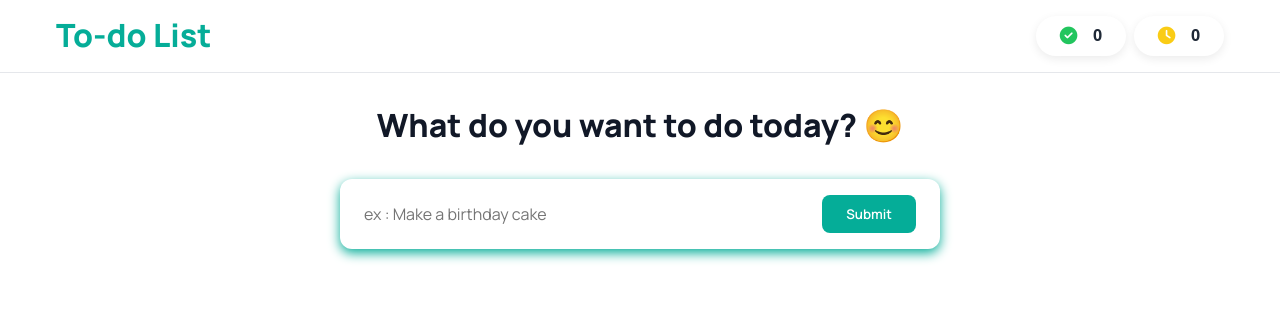
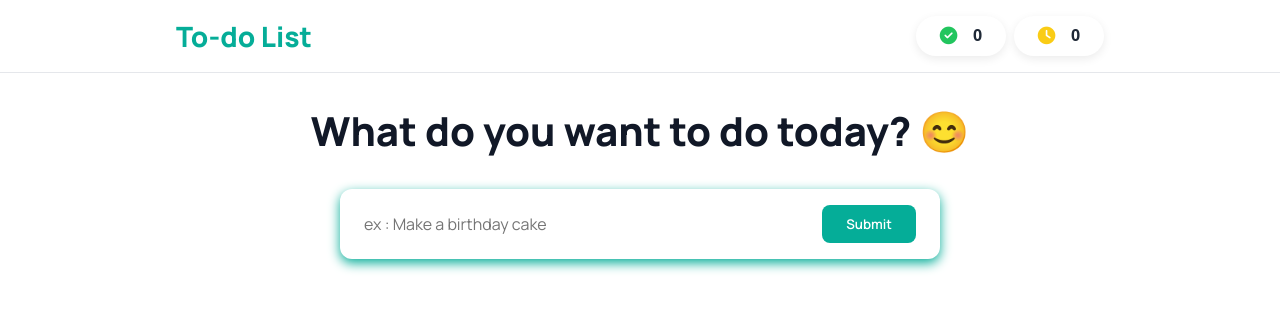
Before and after one commit to egaditama/todo-list, a plain HTML site: page index.html in a window 1280 px wide. Drawn offline with nearby package versions, Linux system fonts and the light colour scheme.

Commit message:
Responsive tablet and desktop

```diff
--- a/style.css
+++ b/style.css
@@ -237,3 +237,53 @@ main .container .todo-item.done {
     color: #BBBFBF;
     transition: color 0.2s ease;
 }
+
+
+/* Responsive */
+
+
+@media (min-width: 768px) {
+
+    .container {
+        max-width: 720px;
+    }
+
+    header .container {
+        flex-wrap: nowrap;
+    }
+
+    header .container h1 {
+        font-size: 1.75rem;
+    }
+
+    header .container .progress {
+        width: auto;
+    }
+
+    main h1 {
+        font-size: 2.25rem;
+    }
+
+    main .container .input-box {
+        padding: 1rem 1.5rem;
+        gap: 1rem;
+    }
+}
+
+/* Desktop */
+@media (min-width: 1024px) {
+
+    .container {
+        max-width: 960px;
+    }
+
+    main h1 {
+        font-size: 2.5rem;
+    }
+
+    main .container .todo-item,
+    main .container .input-box {
+        max-width: 600px;
+        margin-inline: auto;
+    }
+}
```
